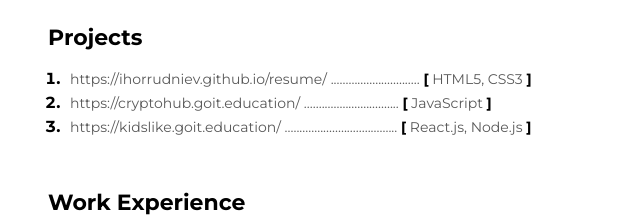
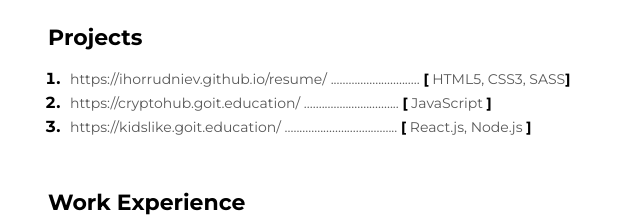
Before and after one commit to ihorrudniev/my-CV, a plain HTML site: page index.html in a window 1280 px wide. Shown: the part 393-616 px from the top of the page, 452-1092 px from the left. Drawn offline with Linux system fonts and the light colour scheme.

Commit message:
Update index.html

```diff
--- a/index.html
+++ b/index.html
@@ -38,7 +38,7 @@
                             <a href="https://ihorrudniev.github.io/resume/"
                                 class="my-projects-link">https://ihorrudniev.github.io/resume/</a>
                             ..............................
-                            <span class="my-projects-bracket">[</span> HTML5, CSS3 <span
+                            <span class="my-projects-bracket">[</span> HTML5, CSS3, SASS<span
                                 class="my-projects-bracket">]</span>
                         </span>
                     </li>
```
